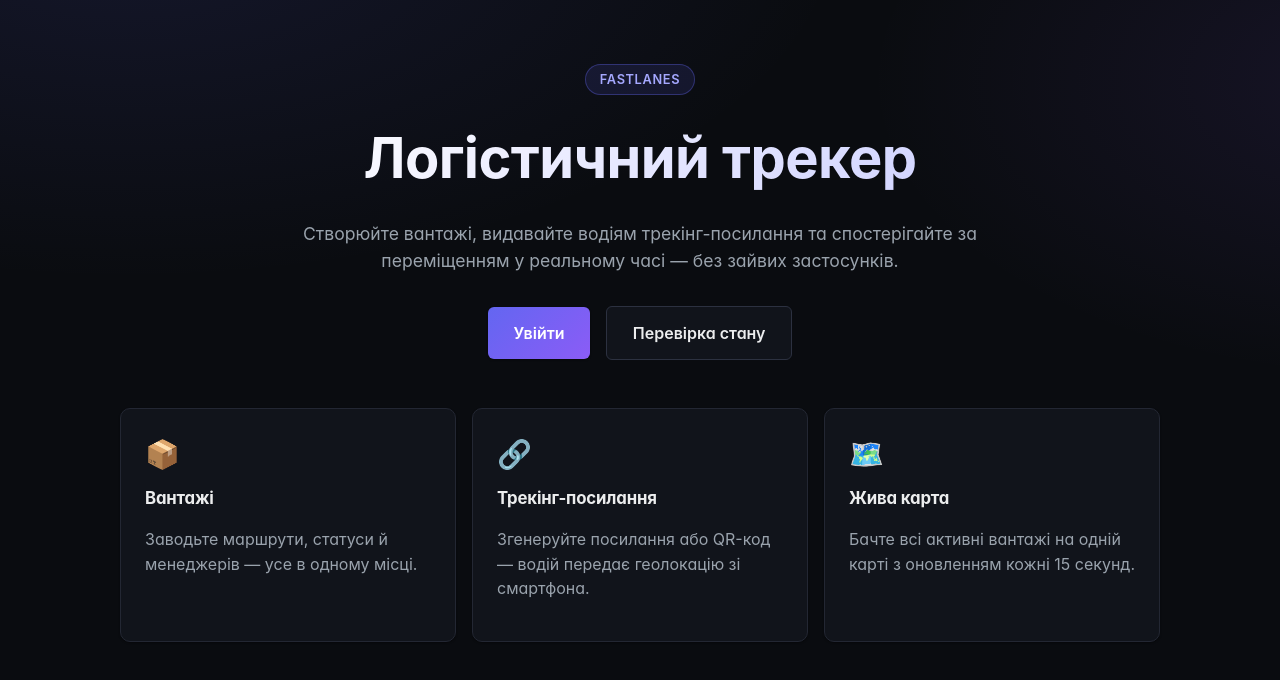
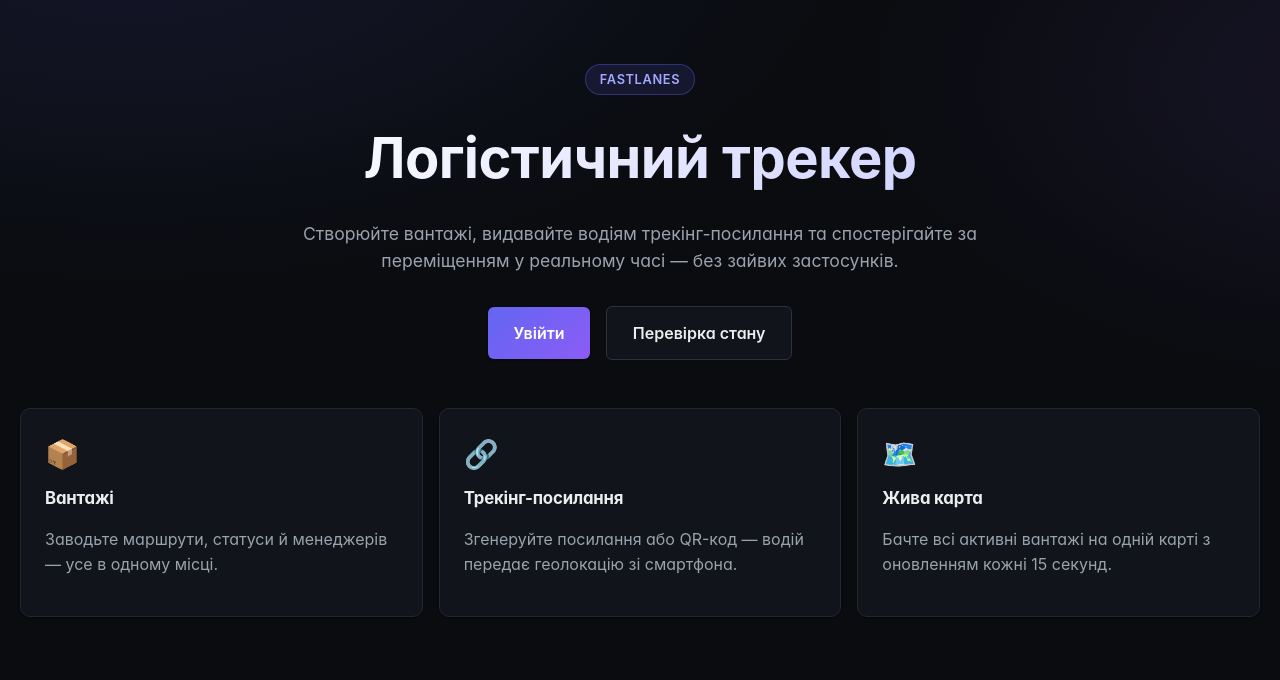
Before and after one commit to notguilty01010/fastlanes, a Next.js app: page / in a window 1280 px wide. Shown: the top 680 px of the page. Built offline with nearby package versions, Linux system fonts and the light colour scheme; no server answers.

Commit message:
widen main max-width to 1800px

```diff
--- a/src/app/globals.css
+++ b/src/app/globals.css
@@ -49,7 +49,7 @@ body {
 }
 
 main {
-  max-width: 1080px;
+  max-width: 1800px;
   margin: 0 auto;
   padding: 2rem 1.25rem 4rem;
 }
```
